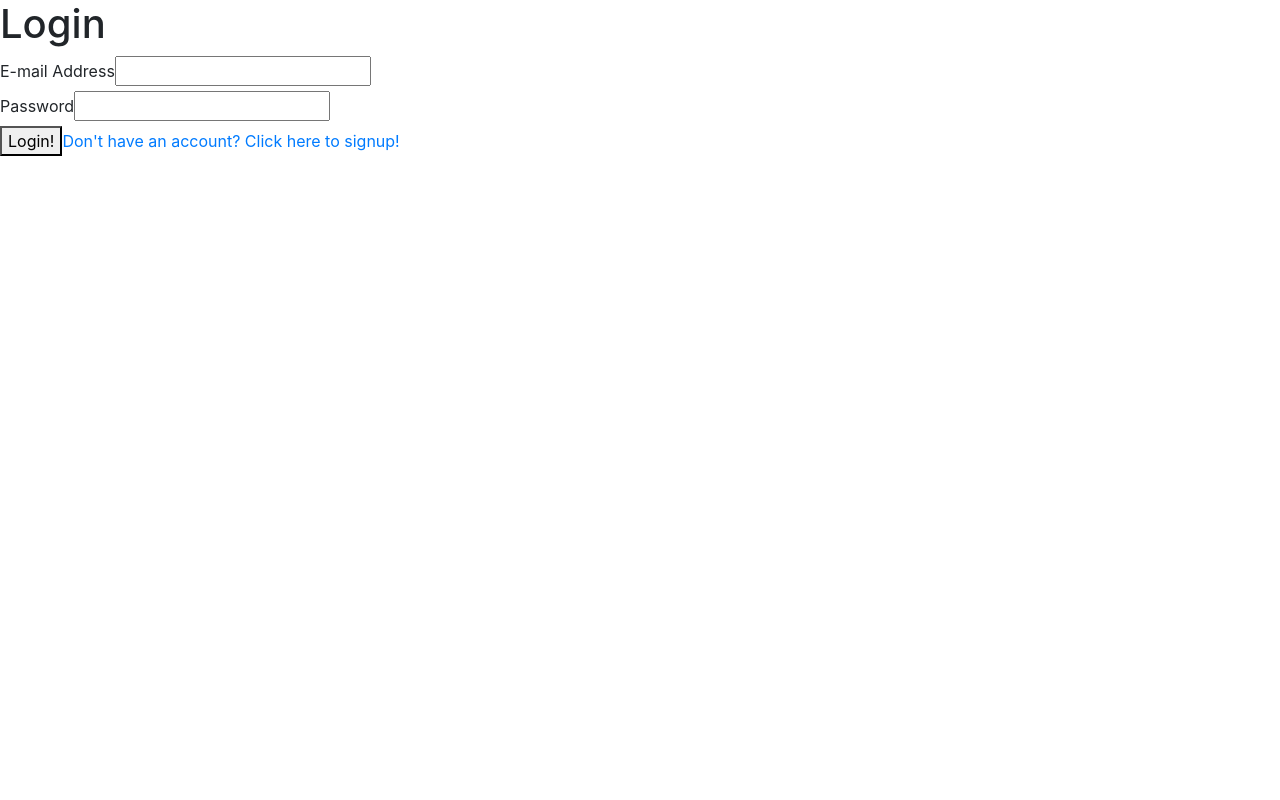
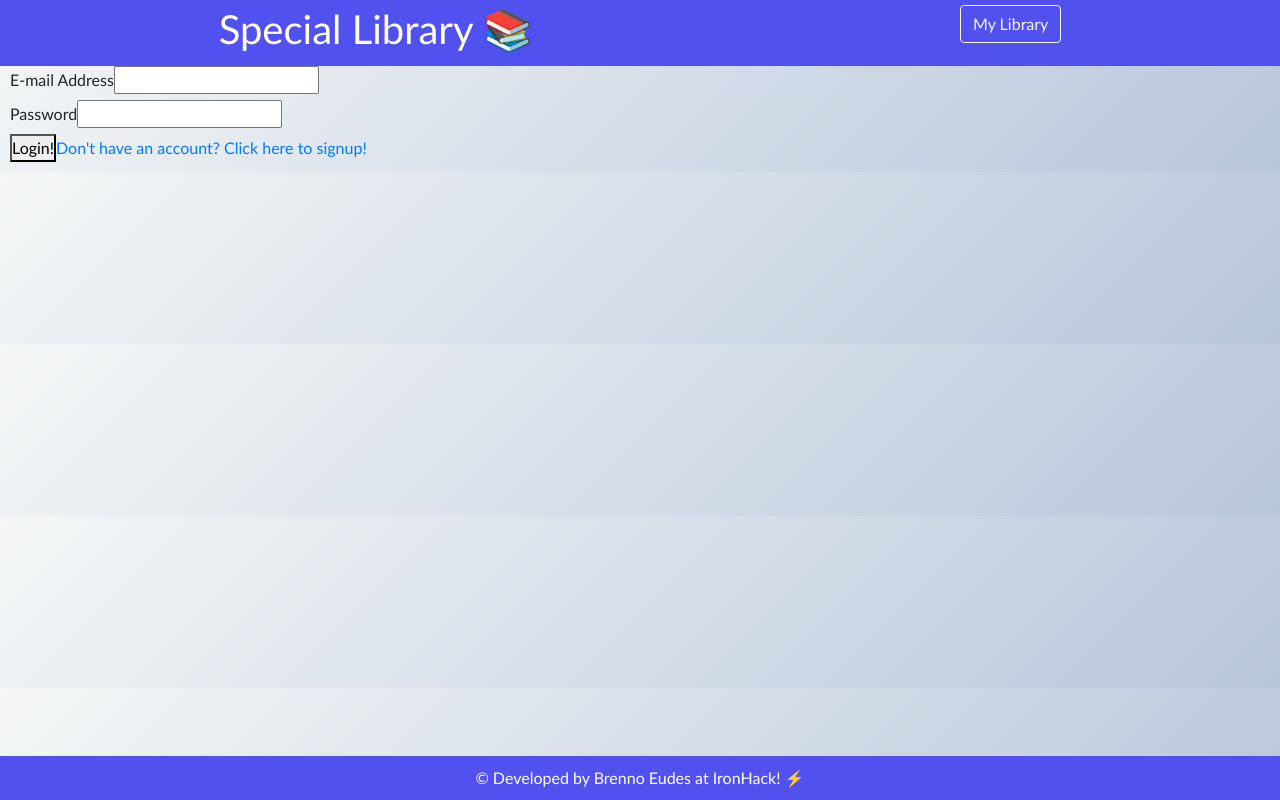
Before and after one commit to brennoEudes/extended-project-client, a React (Create React App) app: page /login in a window 1280 px wide. Built offline with nearby package versions, Linux system fonts and the light colour scheme.

Commit message:
footer e primeiros ajustes Home

```diff
--- a/public/index.html
+++ b/public/index.html
@@ -8,7 +8,7 @@
       name="description"
       content="Web site created using create-react-app"
     />
-    <title>Extended Project</title>
+    <title>Special Library Project</title>
   </head>
   <body>
     <noscript>You need to enable JavaScript to run this app.</noscript>
--- a/src/assets/styles/index.css
+++ /dev/null
@@ -1 +0,0 @@
-/* Seus estilos globais vão aqui */
--- /dev/null
+++ b/src/components/App.css
@@ -0,0 +1,24 @@
+* {
+  margin: 0;
+  padding: 0;
+}
+
+body {
+  background-color: rgb(207, 227, 244);
+  background-image: linear-gradient(315deg, #b8c6db 0%, #f5f7f7 100%);
+  align-items: center;
+  justify-content: center;
+  padding: 10px;
+  font-family: Calibri;
+}
+
+Footer {
+  background-color: rgb(81, 81, 240);
+  position: fixed;
+  left: 0;
+  bottom: 0;
+  width: 100%;
+  text-align: center;
+  color: white;
+  padding: 10px;
+}
--- a/src/components/App.js
+++ b/src/components/App.js
@@ -11,17 +11,29 @@ import BookEdit from "../pages/auth/BookEdit";
 
 import { AuthContextComponent } from "../contexts/authContext";
 
+import NavBar from "./NavBar";
+import { Footer } from "./Footer";
+import "./App.css";
+
 function App() {
   return (
     <AuthContextComponent>
+      <NavBar />
       <Routes>
         <Route path="/" element={<ProtectedRoute component={Home} />} />
-        <Route path="/create-book" element={<ProtectedRoute component={CreateBook} />} />
-        <Route path="/book-edit/:bookId" element={<ProtectedRoute component={BookEdit} />} />
-        <Route path="/book-details/:bookId" element={< BookDetails />} />
+        <Route
+          path="/create-book"
+          element={<ProtectedRoute component={CreateBook} />}
+        />
+        <Route
+          path="/book-edit/:bookId"
+          element={<ProtectedRoute component={BookEdit} />}
+        />
+        <Route path="/book-details/:bookId" element={<BookDetails />} />
         <Route path="/signup" element={<Signup />} />
         <Route path="/login" element={<Login />} />
       </Routes>
+      <Footer />
     </AuthContextComponent>
   );
 }
--- /dev/null
+++ b/src/components/Footer/index.js
@@ -0,0 +1,3 @@
+export function Footer() {
+    return <footer> © Developed by Brenno Eudes at IronHack! ⚡️</footer>;
+  }
--- /dev/null
+++ b/src/components/NavBar/index.js
@@ -0,0 +1,18 @@
+import Button from "react-bootstrap/Button";
+import { Link } from "react-router-dom";
+import style from "./style.modules.css";
+
+function NavBar() {
+  return (
+    <>
+    <div className="navBar">
+    <h1>Special Library 📚</h1>
+      <Link to="/">
+        <Button variant="outline-light">My Library</Button>{" "}
+      </Link>
+    </div>
+    </>
+  );
+}
+
+export default NavBar;
--- /dev/null
+++ b/src/components/NavBar/style.modules.css
@@ -0,0 +1,11 @@
+.navBar {
+  background-color: rgb(81, 81, 240);
+  position: fixed;
+  left: 0;
+  top: 0;
+  width: 100%;
+  color: white;
+  display: flex;
+  justify-content: space-around;
+  padding: 5px;
+}
--- a/src/pages/Home.js
+++ b/src/pages/Home.js
@@ -48,10 +48,10 @@ function Home() {
       {!isLoading && (
         <div className="text-center">
           <h1>Library</h1>
-          <p>See your library and enjoy!</p>
+          <p>See your special library and enjoy!</p>
           <div className="d-flex flex-column align-items-center">
-            <Link className="btn btn-lg btn-primary" to="/create-book">
-              Create book!
+            <Link to="/create-book">
+            <Button variant="primary">Create book</Button>{' '}
             </Link>
           </div>
 
@@ -61,8 +61,8 @@ function Home() {
               <img src={currentBook.coverImage} alt="coverImage" />
                 <h2>{currentBook.title}</h2>
                 <p>{currentBook.genre}</p>
-                <p> <Link to={`/book-details/${currentBook._id}`}> {/* o q entra aqui para identificar o book? */}
-              <Button variant="outline-primary">See More</Button>{" "}
+                <p> <Link to={`/book-details/${currentBook._id}`}>
+              <Button variant="info">See Details</Button>{" "}
             </Link></p>
               </div>
             );
```
